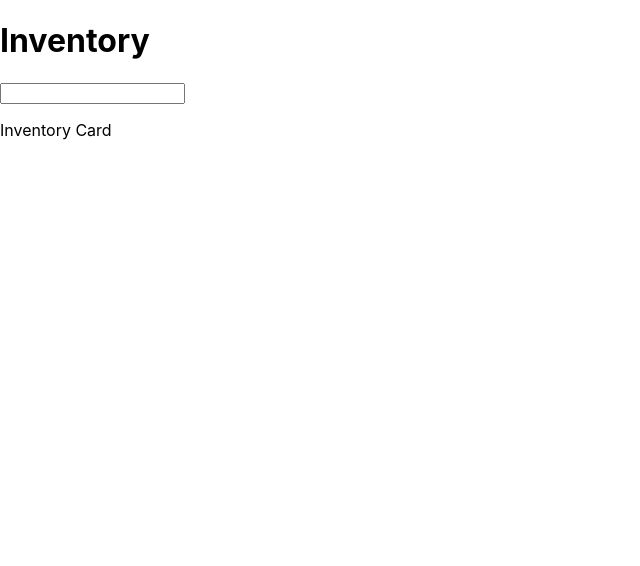
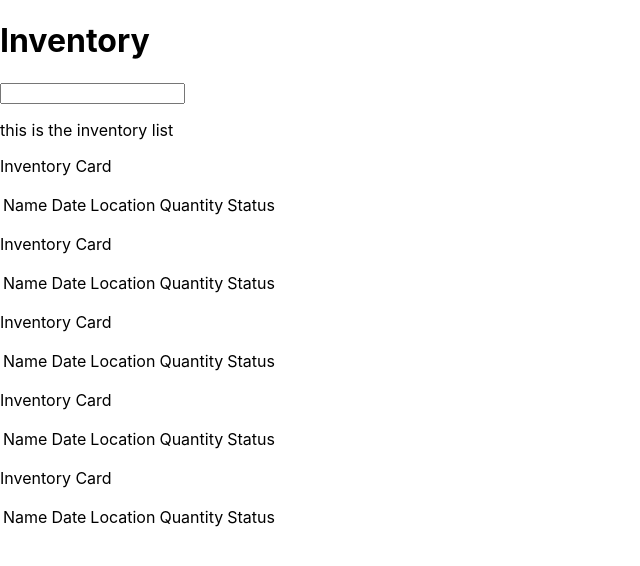
Before and after one commit to lowsound42/vanvleet, a React (Create React App) app in the folder client/: page /inventory in a window 1280 px wide. Shown: the top 566 px of the page, without its empty margins (0-640 px from the left). Built offline with nearby package versions, Linux system fonts and the light colour scheme.

Commit message:
added the inventory list and card

```diff
--- a/client/src/components/Inventory/Inventory.js
+++ b/client/src/components/Inventory/Inventory.js
@@ -1,13 +1,13 @@
 import React from 'react';
-import InventoryCard from './InventoryCard.js';
 import InventoryHeader from './InventoryHeader.js';
+import InventoryList from './InventoryList.js';
 
 class Inventory extends React.Component {
   render(){
     return(
       <>
         <InventoryHeader />
-        <InventoryCard />
+        <InventoryList />
       </>
     )}
 }
--- a/client/src/components/Inventory/InventoryCard.js
+++ b/client/src/components/Inventory/InventoryCard.js
@@ -5,6 +5,13 @@ class InventoryCard extends React.Component {
     return(
       <>
         <p>Inventory Card</p>
+        <table>
+          <td>Name</td>
+          <td>Date</td>
+          <td>Location</td>
+          <td>Quantity</td>
+          <td>Status</td>
+        </table>
       </>
     )}
 }
--- /dev/null
+++ b/client/src/components/Inventory/InventoryList.js
@@ -0,0 +1,17 @@
+import React from 'react';
+import InventoryCard from './InventoryCard.js';
+
+class InventoryList extends React.Component {
+  render(){
+    return(
+      <>
+        <p>this is the inventory list</p>
+        <InventoryCard />
+        <InventoryCard />
+        <InventoryCard />
+        <InventoryCard />
+        <InventoryCard />
+      </>
+    )}
+}
+export default InventoryList;
```
